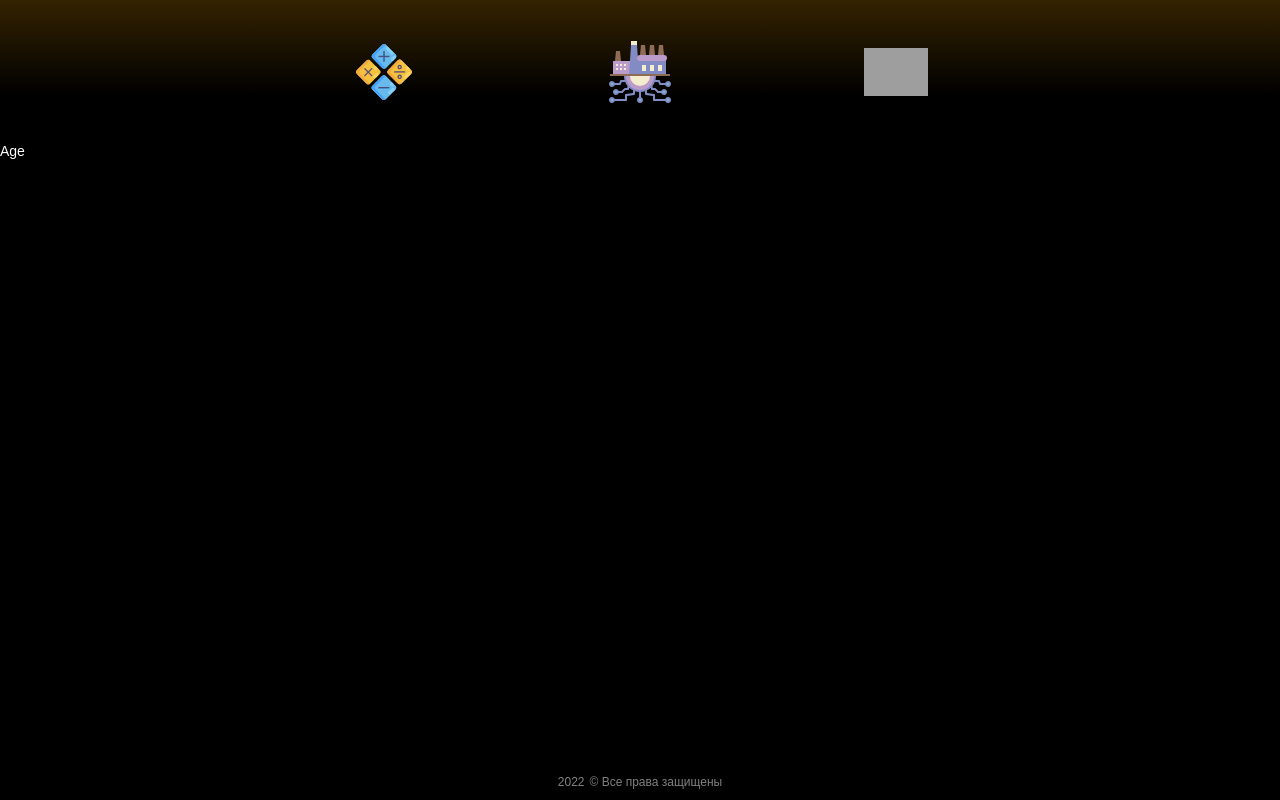
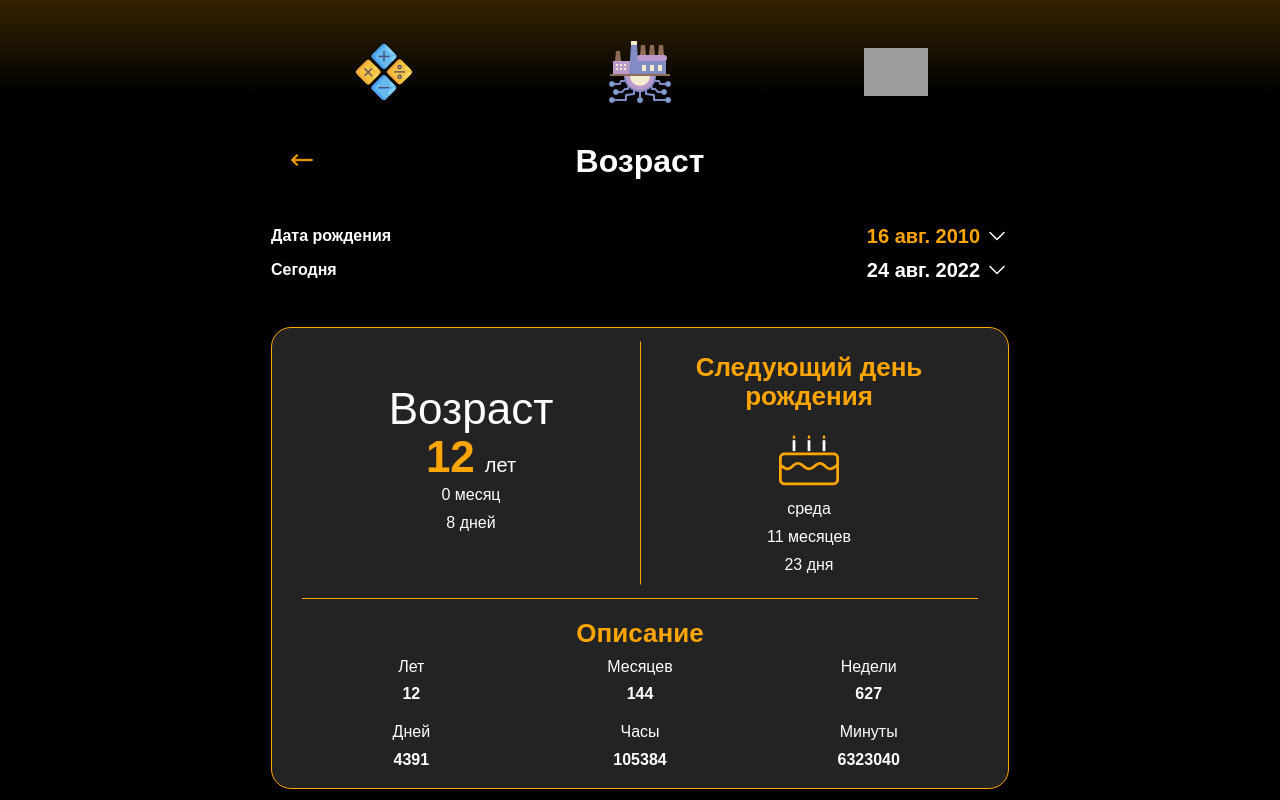
Before and after one commit to Yuri-Simonov/More_than_just_a_calculator, a React (Create React App) app: page /sections/age in a window 1280 px wide. Built offline with nearby package versions, Linux system fonts and the light colour scheme; grey boxes are pictures that could not be loaded; the HTML template or start-up script is replaced by a standard one.

Commit message:
сверстана подсекция возраста

```diff
--- a/src/app/components/pages/sections/age.jsx
+++ b/src/app/components/pages/sections/age.jsx
@@ -1,7 +1,88 @@
 import React from "react";
+import Title from "../../common/title";
+import arrowDown from "../../../images/svg/arrow_down.svg";
+import birthday from "../../../images/svg/birthday.svg";
 
 const Age = () => {
-    return <div>Age</div>;
+    return (
+        <div className="container-inner">
+            <Title title={"Возраст"} />
+            <section className="age">
+                <div className="age__values">
+                    <div className="age__value">
+                        <p className="age__value-name">Дата рождения</p>
+                        <p className="age__value-date age__value-date_active">
+                            <span>16 авг. 2010</span>
+                            <img src={arrowDown} alt="arrow down" />
+                        </p>
+                    </div>
+                    <div className="age__value">
+                        <p className="age__value-name">Сегодня</p>
+                        <p className="age__value-date">
+                            <span>24 авг. 2022</span>
+                            <img src={arrowDown} alt="arrow down" />
+                        </p>
+                    </div>
+                </div>
+                <div className="age__info">
+                    <div className="age__row">
+                        <div className="age__col">
+                            <h1 className="age__title">Возраст</h1>
+                            <p className="age__years">
+                                <span className="orange">12</span>лет
+                            </p>
+                            <p className="age__text">0 месяц</p>
+                            <p className="age__text">8 дней</p>
+                        </div>
+                        <div className="age__col">
+                            <h2 className="age__subtitle orange">
+                                Следующий день рождения
+                            </h2>
+                            <img
+                                className="age__birthday"
+                                src={birthday}
+                                alt="23333333333"
+                            />
+                            <p className="age__text">среда</p>
+                            <p className="age__text">11 месяцев</p>
+                            <p className="age__text">23 дня</p>
+                        </div>
+                    </div>
+                    <div className="age__row">
+                        <div className="age__about">
+                            <h2 className="age__subtitle orange">Описание</h2>
+                            <div className="age__about-items">
+                                <div className="age__about-item">
+                                    <p className="age__about-name">Лет</p>
+                                    <p className="age__about-number">12</p>
+                                </div>
+                                <div className="age__about-item">
+                                    <p className="age__about-name">Месяцев</p>
+                                    <p className="age__about-number">144</p>
+                                </div>
+                                <div className="age__about-item">
+                                    <p className="age__about-name">Недели</p>
+                                    <p className="age__about-number">627</p>
+                                </div>
+                                <div className="age__about-item">
+                                    <p className="age__about-name">Дней</p>
+                                    <p className="age__about-number">4391</p>
+                                </div>
+                                <div className="age__about-item">
+                                    <p className="age__about-name">Часы</p>
+                                    <p className="age__about-number">105384</p>
+                                </div>
+                                <div className="age__about-item">
+                                    <p className="age__about-name">Минуты</p>
+                                    <p className="age__about-number">6323040</p>
+                                </div>
+                            </div>
+                        </div>
+                    </div>
+                </div>
+            </section>
+        </div>
+    );
 };
 
 export default Age;
--- a/src/app/consts/sections.js
+++ b/src/app/consts/sections.js
@@ -27,8 +27,8 @@ export const allSections = [
     },
     {
         logo: ageLogo,
-        link: "body_weight_meter",
-        alt: "body_weight_meter",
+        link: "age",
+        alt: "age",
         title: "Возраст"
     },
     {
--- /dev/null
+++ b/src/app/scss/blocks/age.scss
@@ -0,0 +1,166 @@
+.age {
+    margin-bottom: 10vh;
+    &__values {
+        margin-bottom: 5vh;
+    }
+
+    &__value {
+        display: flex;
+        justify-content: space-between;
+        align-items: center;
+        gap: 10px;
+        padding: 5px 0;
+        @media (max-width: 576px) and (min-height: 440px) {
+            flex-direction: column;
+        }
+    }
+
+    &__value-name {
+        font-weight: 700;
+        font-size: 16px;
+        line-height: 1.1;
+    }
+
+    &__value-date {
+        cursor: pointer;
+        display: flex;
+        justify-content: center;
+        align-items: center;
+        gap: 5px;
+        cursor: pointer;
+        font-weight: bold;
+        font-size: 20px;
+        line-height: 1.1;
+        @media (max-width: 320px) {
+            font-size: 16px;
+        }
+
+        &_active {
+            color: $orange;
+        }
+    }
+
+    &__info {
+        background-color: $gray-2;
+        border: 1px solid $orange;
+        border-radius: 20px;
+        padding: 0 30px;
+    }
+
+    &__row {
+        display: flex;
+        justify-content: space-between;
+        align-items: center;
+        @media (max-width: 500px) {
+            flex-direction: column;
+            align-items: stretch;
+        }
+    }
+
+    &__col {
+        flex: 0 0 50%;
+        padding: 15px;
+        text-align: center;
+        @media (max-width: 500px) {
+            flex: 1 1 100%;
+        }
+    }
+    &__col + &__col {
+        position: relative;
+        &::after {
+            content: "";
+            position: absolute;
+            width: 1px;
+            height: 90%;
+            top: 50%;
+            transform: translateY(-50%);
+            left: 0px;
+            display: block;
+            background-color: $orange;
+            @media (max-width: 500px) {
+                width: 90%;
+                height: 1px;
+                top: 0;
+                left: 50%;
+                transform: translateX(-50%);
+            }
+        }
+    }
+
+    &__title {
+        font-size: 44px;
+        line-height: 1.1;
+        font-weight: 500;
+        @media (max-width: 576px), (max-height: 440px) {
+            font-size: 36px;
+        }
+    }
+
+    &__years {
+        font-size: 20px;
+        line-height: 1.1;
+        font-weight: 500;
+        margin-bottom: 5px;
+        span {
+            font-size: 44px;
+            font-weight: 700;
+            margin-right: 10px;
+        }
+    }
+
+    &__text {
+        font-size: 16px;
+        line-height: 1.1;
+        margin-bottom: 10px;
+    }
+
+    &__subtitle {
+        font-size: 26px;
+        line-height: 1.1;
+        font-weight: 600;
+        text-align: center;
+        padding: 10px 0;
+        @media (max-width: 576px), (max-height: 440px) {
+            font-size: 20px;
+        }
+    }
+
+    &__birthday {
+        max-width: 60px;
+        max-height: 100px;
+        height: auto;
+        object-fit: contain;
+        object-position: center;
+        padding: 10px 0;
+    }
+
+    &__about {
+        border-top: 1px solid $orange;
+        width: 100%;
+        padding: 10px 0 20px;
+    }
+    &__about-items {
+        display: flex;
+        justify-content: space-evenly;
+        align-items: center;
+        flex-wrap: wrap;
+        gap: 20px 10px;
+    }
+    &__about-item {
+        flex: 1 1 30%;
+        display: flex;
+        justify-content: center;
+        align-items: center;
+        flex-direction: column;
+        gap: 10px;
+        font-size: 16px;
+        line-height: 1.1;
+    }
+
+    &__about-name {
+    }
+
+    &__about-number {
+        font-weight: 700;
+    }
+}
--- a/src/app/scss/style.scss
+++ b/src/app/scss/style.scss
@@ -36,3 +36,5 @@
 @import "blocks/bwm_result";
 // Модалка о произошедшей ошибке с подсказкой для пользователя
 @import "blocks/error_prompt";
+// Подсекция с возрастом
+@import "blocks/age";
```
Also changed, not shown: src/app/images/svg/arrow_down.svg (added), src/app/images/svg/birthday.svg (added).
